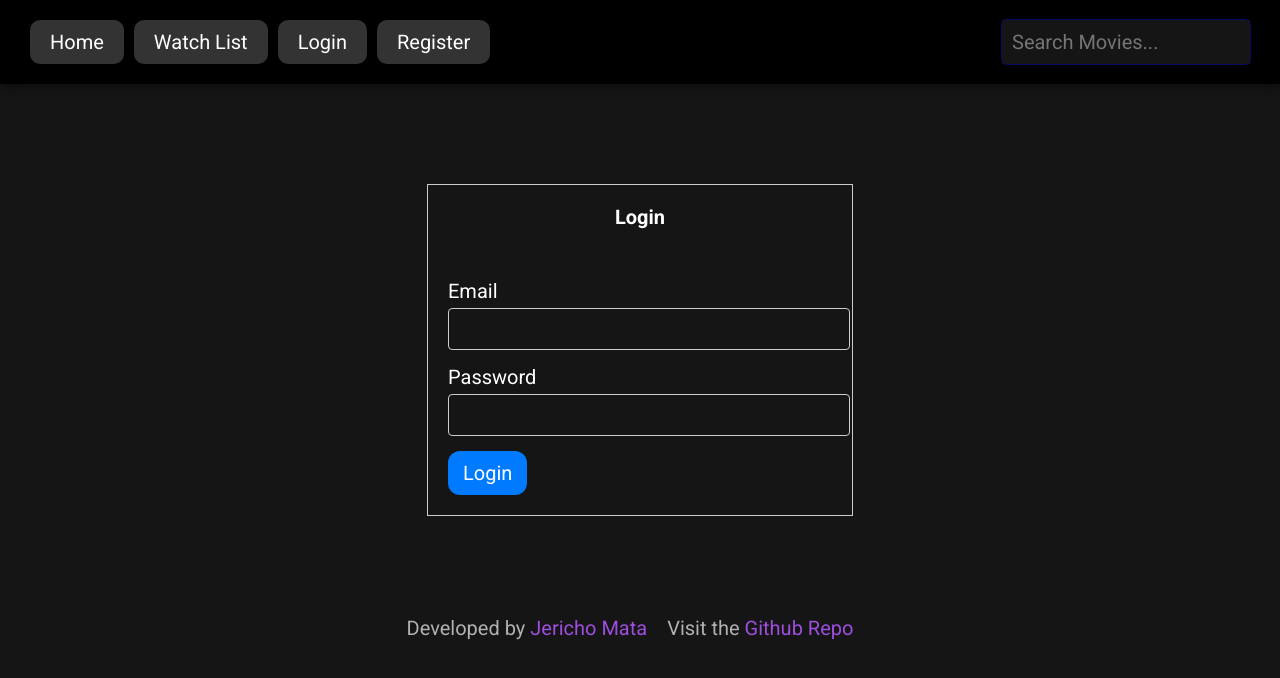
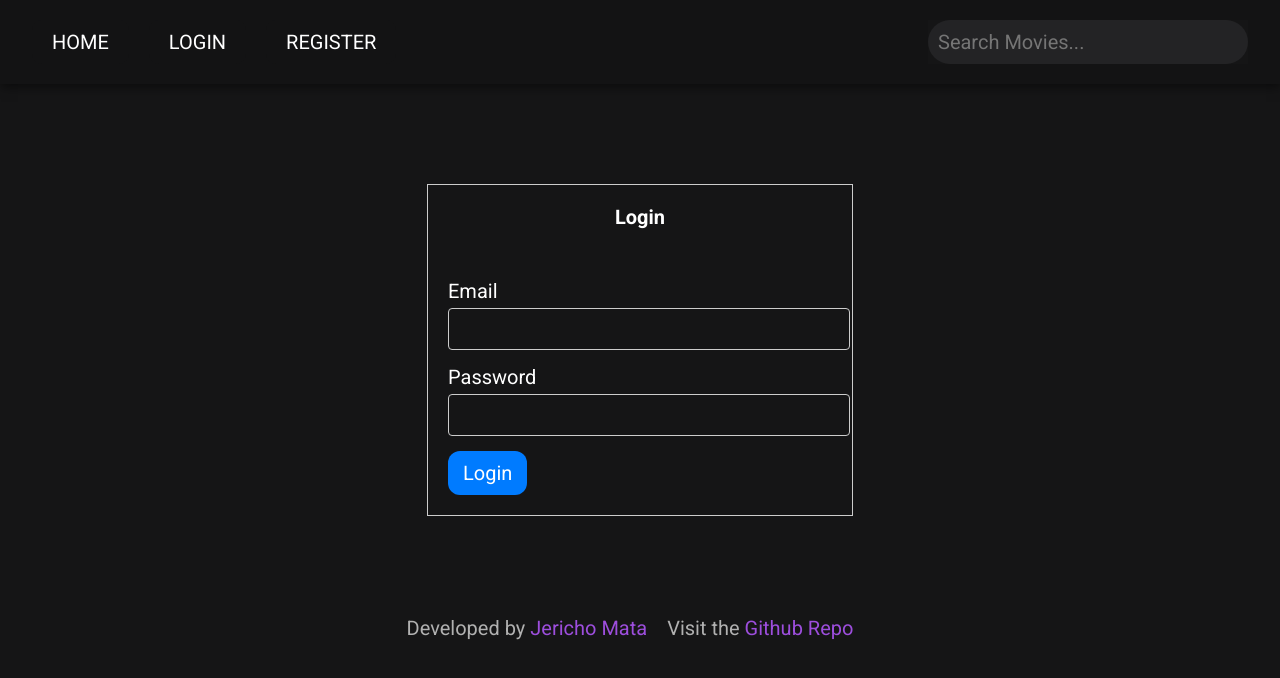
Before and after one commit to jerichomata/MovieDB, a React (Create React App) app in the folder client/: page /login in a window 1280 px wide. Shown: the top 678 px of the page. Built offline with nearby package versions, Linux system fonts and the light colour scheme.

Commit message:
Finished styling navbar, moving css into separate folders and only files in relation to each other

```diff
--- a/client/src/App.js
+++ b/client/src/App.js
@@ -1,4 +1,4 @@
-import "./App.css";
+import "./css/App.css";
 import { Navigate, Route, Routes } from "react-router-dom";
 import Home from "./pages/Home";
 import Watchlist from "./pages/Watchlist";
--- a/client/src/components/Footer.jsx
+++ b/client/src/components/Footer.jsx
@@ -1,4 +1,4 @@
-import './Footer.css'
+import '../css/footer.css';
 
 const Footer = () => {
   return (
--- a/client/src/components/Navbar.jsx
+++ b/client/src/components/Navbar.jsx
@@ -1,8 +1,10 @@
+import '../css/navbar.css';
+
 import React, { useEffect, useState } from "react";
-import "./navbar.css";
 // import logo from "../assets/logo.png";
 import { Link } from "react-router-dom";
 import { useNavigate } from "react-router-dom";
+
 const Navbar = () => {
   const navigate = useNavigate();
   const [loggedIn, setLoggedIn] = useState(false);
@@ -28,36 +30,43 @@ const Navbar = () => {
       </div> */}
       <div className="navbar-buttons">
         <Link to="/" className="learn_button">
-          Home
+          HOME
         </Link>
-        <Link to="/favourites" className="learn_button">
-          Watch List
-        </Link>
+        {/* <Link to="/watchlist" className="learn_button">
+          WATCHLIST
+        </Link> */}
         {/* Search Icon */}
 
         {!loggedIn ? (
             <>
               <Link to="/login" className="learn_button">
-              Login
+                LOGIN
               </Link>
               <Link to="/register" className="learn_button">
-              Register
+                REGISTER
               </Link>
             </>
           ) : (
+            <>
+              <Link to="/watchlist" className="learn_button">
+                WATCHLIST
+              </Link>
               <Link
-            as
-            button
+                as="button"
                 onClick={() => {
                   localStorage.removeItem("token");
                   window.location.reload();
                 }}
                 className="learn_button"
               >
-            Logout
+                LOGOUT
               </Link>
+            </>
           )}
+
       </div>
+
+      {/* seach function */ }
       <div className="search_container">
         {/* {searchVisible && ( */}
           <form onSubmit={getMovies}>
--- a/client/src/components/navbar.css
+++ /dev/null
@@ -1,34 +0,0 @@
-.navbar {
-  display: flex;
-  justify-content: space-between;
-  align-items: center;
-  padding: 20px 30px;
-  background-color: #000000;
-  position: sticky;
-  top: 0;
-  z-index: 100;
-  box-shadow: 1px 3px 10px rgba(0, 0, 0, 0.5);
-  color: white;
-}
-
-.navbar-logo img {
-  width: 50px;
-  height: 50px;
-  background-color: #333;
-  text-decoration: none;
-}
-
-.navbar-buttons {
-  display: flex;
-  background: none;
-  gap: 10px;
-}
-
-.navbar-button {
-  border: none;
-  text-decoration: none;
-  background-color: transparent;
-  color: white;
-  cursor: pointer;
-  background: none;
-}
--- a/client/src/index.css
+++ b/client/src/css/index.css
@@ -279,34 +279,7 @@ button {
   justify-content: center;
 }
 
-.learn_button {
-  background-color: #333;
-  color: white;
-  border: none;
-  padding: 10px 20px;
-  border-radius: 10px;
-  cursor: pointer;
-  transition: all 0.2s;
-}
-
-.learn_button:hover {
-  background-color: #666;
-}
-.more_btn {
-  background-color: #333;
-  color: white;
-  border: none;
-  padding: 10px 20px;
-  border-radius: 10px;
-  cursor: pointer;
-  transition: all 0.2s;
-  margin-top: 80px;
-}
-.more_btn:hover {
-  background-color: #666;
-}
-
-.search_bar {
+/* .search_bar {
   display: flex;
   align-items: center;
   justify-content: center;
@@ -315,4 +288,4 @@ button {
   border: none;
   outline: 1px solid rgb(9, 9, 102);
   border-radius: 5px;
-}
+} */
--- /dev/null
+++ b/client/src/css/navbar.css
@@ -0,0 +1,62 @@
+.navbar {
+  display: flex;
+  justify-content: space-between;
+  align-items: center;
+  padding: 20px 32px;
+  background-color: rgb(19, 19, 20);
+  position: sticky;
+  top: 0;
+  z-index: 100;
+  box-shadow: 1px 3px 10px rgba(0, 0, 0, 0.5);
+  color: white;
+}
+
+/* .navbar-logo img {
+  width: 50px;
+  height: 50px;
+  background-color: #333;
+  text-decoration: none;
+} */
+
+.navbar-buttons {
+  display: flex;
+  background: none;
+  gap: 20px;
+}
+
+.navbar-button {
+  border: none;
+  text-decoration: none;
+  background-color: transparent;
+  color: white;
+  cursor: pointer;
+  background: none;
+}
+
+.learn_button {
+  background-color: rgb(19, 19, 20);
+  color: white;
+  border: none;
+  padding: 10px 20px;
+  border-radius: 10px;
+  cursor: pointer;
+  transition: color 0.2s; /* Only transition the color property */
+}
+
+.learn_button:hover {
+  background-color: rgb(19, 19, 20);
+  color: rgb(157, 78, 221); /* Change the text color to purple on hover */
+}
+
+.search_bar {
+  display: flex;
+  align-items: center;
+  justify-items: center;
+  gap: 10px;
+  padding: 10px;
+  border: none;
+  border-radius: 30px;
+  background-color: rgb(35, 35, 37);
+  outline-color: rgb(157, 78, 221);
+  width: 300px;
+}
--- a/client/src/index.js
+++ b/client/src/index.js
@@ -1,6 +1,7 @@
+import "./css/index.css";
+
 import React from "react";
 import ReactDOM from "react-dom/client";
-import "./index.css";
 import App from "./App";
 import { BrowserRouter } from "react-router-dom";
 import Navbar from "./components/Navbar";
--- a/client/src/pages/Watchlist.jsx
+++ b/client/src/pages/Watchlist.jsx
@@ -2,7 +2,7 @@ import React from "react";
 import { useSelector } from "react-redux";
 import { useDispatch } from "react-redux";
 import { removeMovie } from "../store/movieSlice/movieSlice";
-export default function Favourite() {
+export default function Watchlist() {
   const dispatch = useDispatch();
   const movies = useSelector((state) => state.movie.movie);
 
@@ -22,20 +22,16 @@ export default function Favourite() {
                 alt={movie.title}
               />
               <h2>{movie.title}</h2>
-              <p>{movie.overview}</p>
-              {movie.favourite ? (
-                <button
-                  style={{
-                    position: "absolute",
-                    backgroundColor: "red",
-                    bottom: 2,
-                    left: 0,
-                    width: "100%",
-                  }}
-                  onClick={() => dispatch(removeMovie(movie.id))}
-                >
-                  Remove From Watch List
-                </button>
+              <p>{movie.overview.length > 100
+                    ? movie.overview.slice(0, 100) + "..."
+                    : movie.overview}</p>
+              {movie.watchlist ? (
+                <span
+                onClick={() => dispatch(removeMovie(movie.id))}
+                className="material-symbols-outlined favourite_icon favourited"
+              >
+                playlist_add_check
+              </span>
               ) : (
                 <button
                   style={{
--- a/client/src/store/movieSlice/movieSlice.js
+++ b/client/src/store/movieSlice/movieSlice.js
@@ -7,7 +7,7 @@ const movieSlice = createSlice({
   },
   reducers: {
     setMovie: (state, action) => {
-      state.movie.push({ ...action.payload, favourite: true });
+      state.movie.push({ ...action.payload, watchlist: true });
     },
     removeMovie: (state, action) => {
       state.movie = state.movie.filter((movie) => movie.id !== action.payload);
```
Also changed, not shown: client/src/css/App.css (renamed from client/src/App.css), client/src/css/footer.css (renamed from client/src/components/Footer.css). Lines whose indentation alone changed are shown as unchanged.
